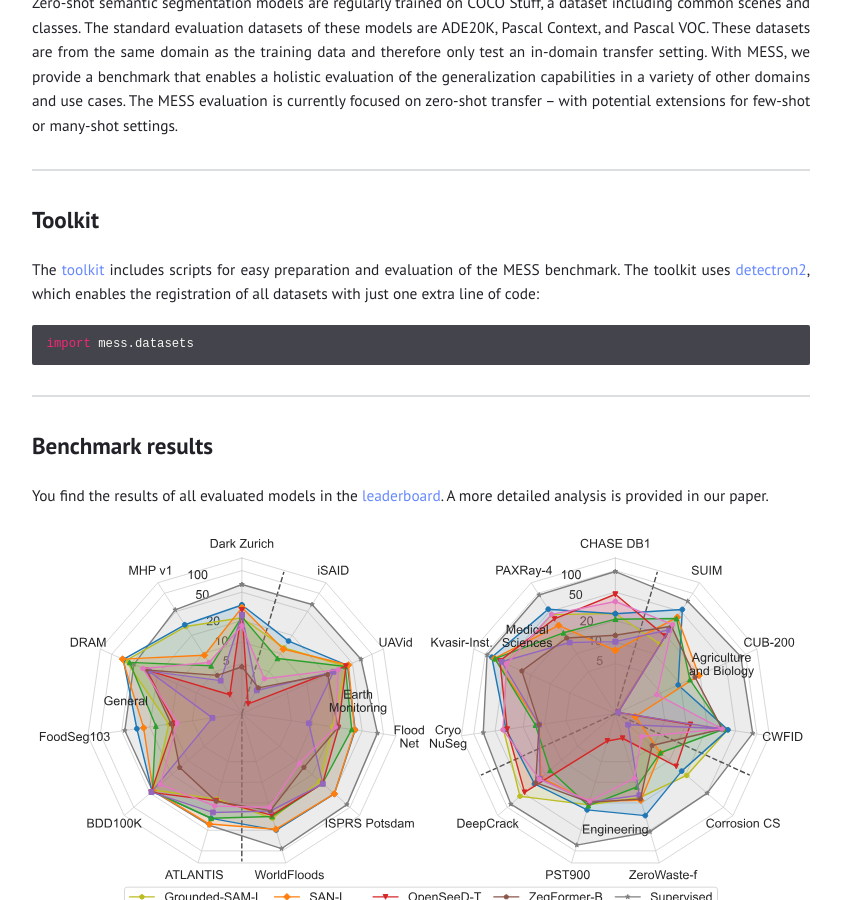
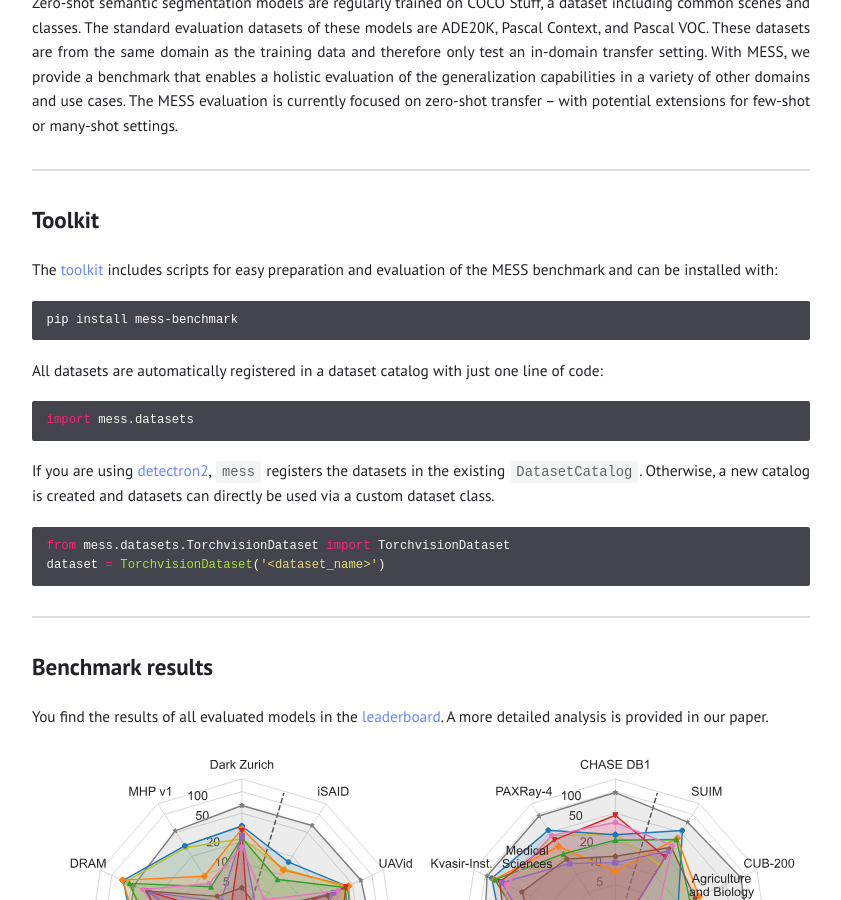
Before and after one commit to blumenstiel/mess-benchmark, a Jekyll site: the page built from index.md, in a window 1280 px wide and 900 px high, scrolled down 830 px. Shown: the whole window, without its empty margins (219-1060 px from the left). Built offline with Jekyll 4.4.1, drawn with Linux system fonts in a browser that asks for light colours.

Commit message:
Update website

````diff
--- a/index.md
+++ b/index.md
@@ -7,7 +7,7 @@ The MESS benchmark enables a holistic evaluation of semantic segmentation models
 The collection is based on a developed taxonomy which describes the semantic segmentation task space along six dimensions.
 We classified 120 datasets according to the taxonomy, visualized in the following figure.
 The 22 selected MESS datasets, highlighted with bold lines, cover all identified characteristics and are various domains such as earth monitoring, medicine, or engineering.
-You find details of the datasets, including links and licences, in this [overview](https://github.com/blumenstiel/MESS/blob/main/mess/DATASETS.md#dataset-overview).
+You find details of the datasets, including links and licences, in this [overview](https://github.com/blumenstiel/MESS/blob/main/DATASETS.md#dataset-overview).
 
 <center>
 <img src="assets/images/classifications_lines.svg">
@@ -26,10 +26,22 @@ The MESS evaluation is currently focused on zero-shot transfer – with potentia
 
 ## Toolkit
 
-The [toolkit](https://github.com/blumenstiel/MESS) includes scripts for easy preparation and evaluation of the MESS benchmark. The toolkit uses [detectron2](https://github.com/facebookresearch/detectron2), which enables the registration of all datasets with just one extra line of code:
+The [toolkit](https://github.com/blumenstiel/MESS) includes scripts for easy preparation and evaluation of the MESS benchmark and can be installed with:
+```shell
+pip install mess-benchmark
+```
+
+All datasets are automatically registered in a dataset catalog with just one line of code:
+```python
+import mess.datasets
+```
+
+If you are using [detectron2](https://github.com/facebookresearch/detectron2), `mess` registers the datasets in the existing `DatasetCatalog`.
+Otherwise, a new catalog is created and datasets can directly be used via a custom dataset class.
 
 ```python
-import mess.datasets
+from mess.datasets.TorchvisionDataset import TorchvisionDataset
+dataset = TorchvisionDataset('<dataset_name>')
 ```
 
 ---
````
